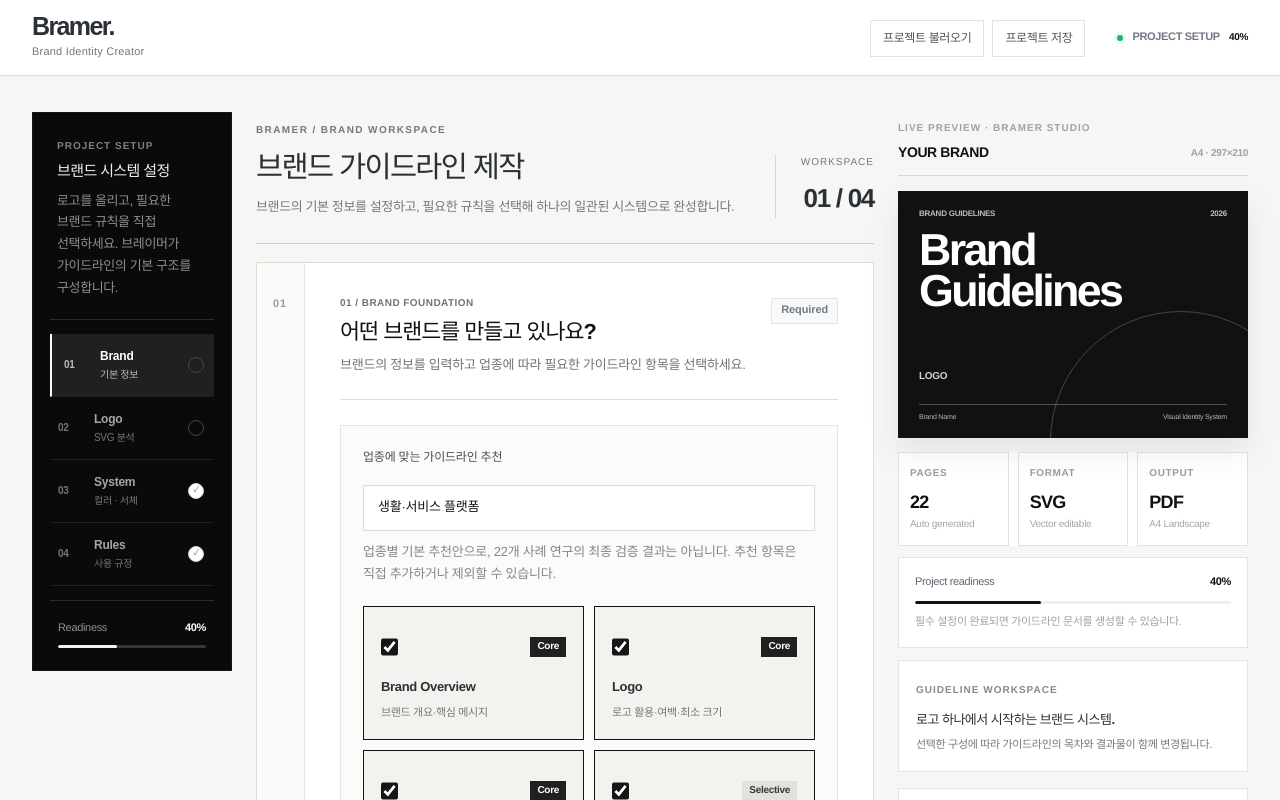
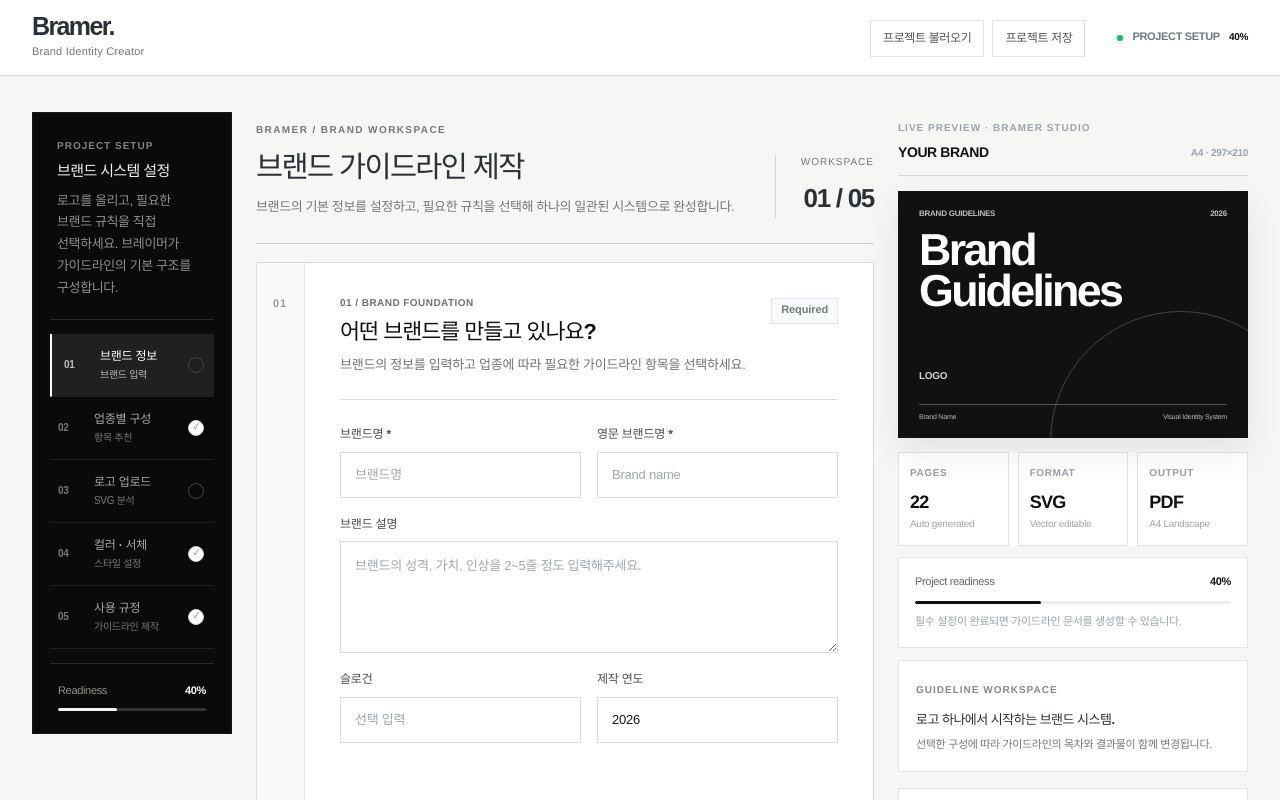
Before and after one commit to jyhome1228-cyber/brandcreator, a React (Vite) app: page / in a window 1280 px wide. Both pictures are taken after a click on the button "시작하기". Shown: the top 800 px of the page. Built offline with nearby package versions, Linux system fonts and the light colour scheme; a web font is replaced by a local one.

Commit message:
feat: separate industry recommendations into a dedicated fifth-step wizard tab

```diff
--- a/src/App.tsx
+++ b/src/App.tsx
@@ -4,7 +4,7 @@ import Landing from './Landing';
 import { downloadAllSvg, downloadSvg } from './export/download';
 import { generateGuidelinePages } from './guideline-system/generatePages';
 import { generateExtensionPages } from './guideline-system/extensionPages';
-import { CATEGORIES, INDUSTRIES, getDefaultSelection, getRecommendations, type GuidelineCategory, type IndustryId } from './engines/industryRecommendations';
+import { CATEGORIES, INDUSTRIES, INDUSTRY_GUIDANCE, getDefaultSelection, getRecommendations, type GuidelineCategory, type IndustryId } from './engines/industryRecommendations';
 import { postProcessGuidelinePages } from './guideline-system/postProcess';
 import type { BrandProject, GuidelinePage } from './types/guideline';
 
@@ -80,7 +80,7 @@ export default function App() {
     window.addEventListener('hashchange', syncRoute);
     return () => window.removeEventListener('hashchange', syncRoute);
   }, []);
-  const [setupStep, setSetupStep] = useState<1 | 2 | 3 | 4>(1);
+  const [setupStep, setSetupStep] = useState<1 | 2 | 3 | 4 | 5>(1);
   const [currentId, setCurrentId] = useState('01-cover');
   const [enabled, setEnabled] = useState<Record<string, boolean>>({});
   const [error, setError] = useState('');
@@ -123,9 +123,10 @@ export default function App() {
   const setupProgress = Math.round((setupChecks.filter(Boolean).length / setupChecks.length) * 100);
   const stepStatus = {
     1: Boolean(project.name.trim() && project.englishName.trim()),
-    2: Boolean(project.logo),
-    3: Boolean(isHex(project.colors.primary) && project.typography.title && project.typography.body),
-    4: Boolean(project.rules.clearSpace > 0 && project.rules.minimumPrintMm > 0 && project.rules.minimumDigitalPx > 0),
+    2: selectedCategories.length > 0,
+    3: Boolean(project.logo),
+    4: Boolean(isHex(project.colors.primary) && project.typography.title && project.typography.body),
+    5: Boolean(project.rules.clearSpace > 0 && project.rules.minimumPrintMm > 0 && project.rules.minimumDigitalPx > 0),
   } as const;
   const recommendationsApplied = Boolean(
     project.logo &&
@@ -254,7 +255,7 @@ export default function App() {
     }
     if (selectedCategories.length === 0) {
       setError('가이드라인에 포함할 구성요소를 하나 이상 선택해주세요.');
-      setSetupStep(1);
+      setSetupStep(2);
       return;
     }
     setError('');
@@ -300,10 +301,11 @@ export default function App() {
             </div>
             <div className="step-nav-list">
               {([
-                [1, 'Brand', '기본 정보'],
-                [2, 'Logo', 'SVG 분석'],
-                [3, 'System', '컬러 · 서체'],
-                [4, 'Rules', '사용 규정'],
+                [1, '브랜드 정보', '브랜드 입력'],
+                [2, '업종별 구성', '항목 추천'],
+                [3, '로고 업로드', 'SVG 분석'],
+                [4, '컬러 · 서체', '스타일 설정'],
+                [5, '사용 규정', '가이드라인 제작'],
               ] as const).map(([step, label, detail]) => (
                 <button
                   key={step}
@@ -335,7 +337,7 @@ export default function App() {
                 <h1>브랜드 가이드라인 제작</h1>
                 <p>브랜드의 기본 정보를 설정하고, 필요한 규칙을 선택해 하나의 일관된 시스템으로 완성합니다.</p>
               </div>
-              <div className="bramer-workspace-meta"><span>WORKSPACE</span><strong>{String(setupStep).padStart(2, '0')} / 04</strong></div>
+              <div className="bramer-workspace-meta"><span>WORKSPACE</span><strong>{String(setupStep).padStart(2, '0')} / 05</strong></div>
             </div>
             <div className="setup-module-stack">
               <section className={`setup-module setup-panel ${setupStep === 1 ? 'active' : ''}`}>
@@ -348,26 +350,6 @@ export default function App() {
                       <p className="module-description">브랜드의 정보를 입력하고 업종에 따라 필요한 가이드라인 항목을 선택하세요.</p>
                     </div>
                     <span className="module-state">{project.name && project.englishName ? 'Complete' : 'Required'}</span>
-                  </div>
-                  <div className="field bramer-industry-picker">
-                    <span>업종에 맞는 가이드라인 추천</span>
-                    <select value={industry} onChange={(event) => changeIndustry(event.target.value as IndustryId)} aria-label="브랜드 업종 선택" style={{ width: '100%', marginTop: 10 }}>
-                      {INDUSTRIES.map(item => <option value={item.id} key={item.id}>{item.label}</option>)}
-                    </select>
-                    <p className="module-description bramer-research-note">업종별 기본 추천안으로, 22개 사례 연구의 최종 검증 결과는 아닙니다. 추천 항목은 직접 추가하거나 제외할 수 있습니다.</p>
-                    <div className="bramer-module-grid">
-                      {CATEGORIES.map(item => (
-                        <label key={item.id} className={`bramer-module-card ${selectedCategories.includes(item.id) ? 'is-selected' : ''}`}>
-                          <span className="bramer-module-card-top">
-                            <input type="checkbox" checked={selectedCategories.includes(item.id)} onChange={() => toggleCategory(item.id)} aria-label={item.label + ' 선택'} />
-                            <small className={`bramer-tier bramer-tier-${recommendations[item.id].toLowerCase()}`}>{recommendations[item.id]}</small>
-                          </span>
-                          <strong className="bramer-module-title">{item.label}</strong>
-                          <small className="bramer-module-description">{item.description}</small>
-                        </label>
-                      ))}
-                    </div>
-                    <div className="bramer-selection-summary"><strong>{selectedCount} / 8개 항목 선택</strong><span>선택 결과는 실제 생성 페이지와 SVG·PDF 출력에 반영됩니다.</span><button type="button" onClick={() => setSelectedCategories(getDefaultSelection(industry))}>추천 항목으로 초기화</button></div>
                   </div>
                   <div className="field-grid two-column">
                     <label className="field">
@@ -398,6 +380,46 @@ export default function App() {
 
               <section className={`setup-module setup-panel ${setupStep === 2 ? 'active' : ''}`}>
                 <div className="module-index">02</div>
+                <div className="module-content">
+                  <div className="module-heading">
+                    <div>
+                      <span className="module-kicker">INDUSTRY GUIDELINES</span>
+                      <h2>우리 브랜드에 필요한 항목을 골라보세요.</h2>
+                      <p className="module-description">업종을 선택하면 가이드라인 구성요소를 추천해 드려요. 필요한 항목은 자유롭게 조정할 수 있어요.</p>
+                    </div>
+                    <span className="module-state">선택 가능</span>
+                  </div>
+                  <div className="field bramer-industry-picker">
+                    <span>어떤 업종의 브랜드인가요?</span>
+                    <select value={industry} onChange={(event) => changeIndustry(event.target.value as IndustryId)} aria-label="브랜드 업종 선택" style={{ width: '100%', marginTop: 10 }}>
+                      {INDUSTRIES.map(item => <option value={item.id} key={item.id}>{item.label}</option>)}
+                    </select>
+                    <p className="module-description bramer-research-note">선택한 업종에 따라 추천 항목이 달라집니다. 원하는 항목은 직접 추가하거나 제외할 수 있어요.</p>
+                  <div className="bramer-industry-focus">
+                    <strong>이 업종에서는 이런 기준이 중요해요.</strong>
+                    <p>{INDUSTRY_GUIDANCE[industry].focus}</p>
+                    <div>{INDUSTRY_GUIDANCE[industry].touchpoints.map(point => <span key={point}>{point}</span>)}</div>
+                  </div>
+                    <div className="bramer-module-grid">
+                      {CATEGORIES.map(item => (
+                        <label key={item.id} className={`bramer-module-card ${selectedCategories.includes(item.id) ? 'is-selected' : ''}`}>
+                          <span className="bramer-module-card-top">
+                            <input type="checkbox" checked={selectedCategories.includes(item.id)} onChange={() => toggleCategory(item.id)} aria-label={item.label + ' 선택'} />
+                            <small className={`bramer-tier bramer-tier-${recommendations[item.id].toLowerCase()}`}>{recommendations[item.id]}</small>
+                          </span>
+                          <strong className="bramer-module-title">{item.label}</strong>
+                          <small className="bramer-module-description">{item.description}</small>
+                        </label>
+                      ))}
+                    </div>
+                    <div className="bramer-selection-summary"><strong>{selectedCount} / 8개 항목 선택</strong><span>선택 결과는 실제 생성 페이지와 SVG·PDF 출력에 반영됩니다.</span><button type="button" onClick={() => setSelectedCategories(getDefaultSelection(industry))}>추천 항목으로 초기화</button></div>
+                  </div>
+                  <p className="bramer-research-note">업종별 추천 기준은 연구 검증 전의 초기 설정값입니다. 22개 브랜드 분석 결과에 따라 보완할 예정입니다.</p>
+                </div>
+              </section>
+
+              <section className={`setup-module setup-panel ${setupStep === 3 ? 'active' : ''}`}>
+                <div className="module-index">03</div>
                 <div className="module-content">
                   <div className="module-heading">
                     <div>
@@ -549,8 +571,8 @@ export default function App() {
                 </div>
               </section>
 
-              <section className={`setup-module setup-panel ${setupStep === 3 ? 'active' : ''}`}>
-                <div className="module-index">03</div>
+              <section className={`setup-module setup-panel ${setupStep === 4 ? 'active' : ''}`}>
+                <div className="module-index">04</div>
                 <div className="module-content">
                   <div className="module-heading">
                     <div>
@@ -617,8 +639,8 @@ export default function App() {
                 </div>
               </section>
 
-              <section className={`setup-module setup-panel ${setupStep === 4 ? 'active' : ''}`}>
-                <div className="module-index">04</div>
+              <section className={`setup-module setup-panel ${setupStep === 5 ? 'active' : ''}`}>
+                <div className="module-index">05</div>
                 <div className="module-content">
                   <div className="module-heading">
                     <div>
@@ -650,18 +672,18 @@ export default function App() {
 
             <div className="setup-actions creator-actions step-actions">
               <div className="action-copy">
-                <span className="action-step">STEP {String(setupStep).padStart(2, '0')} / 04</span>
-                <strong>{setupStep === 1 ? `${industryLabel} · ${selectedCount}개 구성요소 선택` : setupStep === 2 ? '로고를 분석하고 권장 규칙을 확인합니다.' : setupStep === 3 ? '컬러와 타이포그래피 시스템을 구성합니다.' : '최종 사용 규칙을 확인하고 문서를 생성합니다.'}</strong>
+                <span className="action-step">STEP {String(setupStep).padStart(2, '0')} / 05</span>
+                <strong>{setupStep === 1 ? '브랜드의 기본 정보를 입력하세요.' : setupStep === 2 ? `${industryLabel} · ${selectedCount}개 항목 선택` : setupStep === 3 ? '로고를 업로드하고 권장 규칙을 확인하세요.' : setupStep === 4 ? '컬러와 서체를 설정하세요.' : '최종 사용 규칙을 확인하고 문서를 생성하세요.'}</strong>
                 <span>{pages.length} pages · A4 Landscape · Editable SVG · PDF Export</span>
               </div>
               <div className="step-action-buttons">
                 {setupStep > 1 ? (
-                  <button className="button secondary step-back" type="button" onClick={() => setSetupStep((setupStep - 1) as 1 | 2 | 3 | 4)}>
+                  <button className="button secondary step-back" type="button" onClick={() => setSetupStep((setupStep - 1) as 1 | 2 | 3 | 4 | 5)}>
                     이전
                   </button>
                 ) : null}
-                {setupStep < 4 ? (
-                  <button className="button primary creator-primary" type="button" onClick={() => setSetupStep((setupStep + 1) as 1 | 2 | 3 | 4)}>
+                {setupStep < 5 ? (
+                  <button className="button primary creator-primary" type="button" onClick={() => setSetupStep((setupStep + 1) as 1 | 2 | 3 | 4 | 5)}>
                     다음 단계
                     <span aria-hidden="true">→</span>
                   </button>
```
